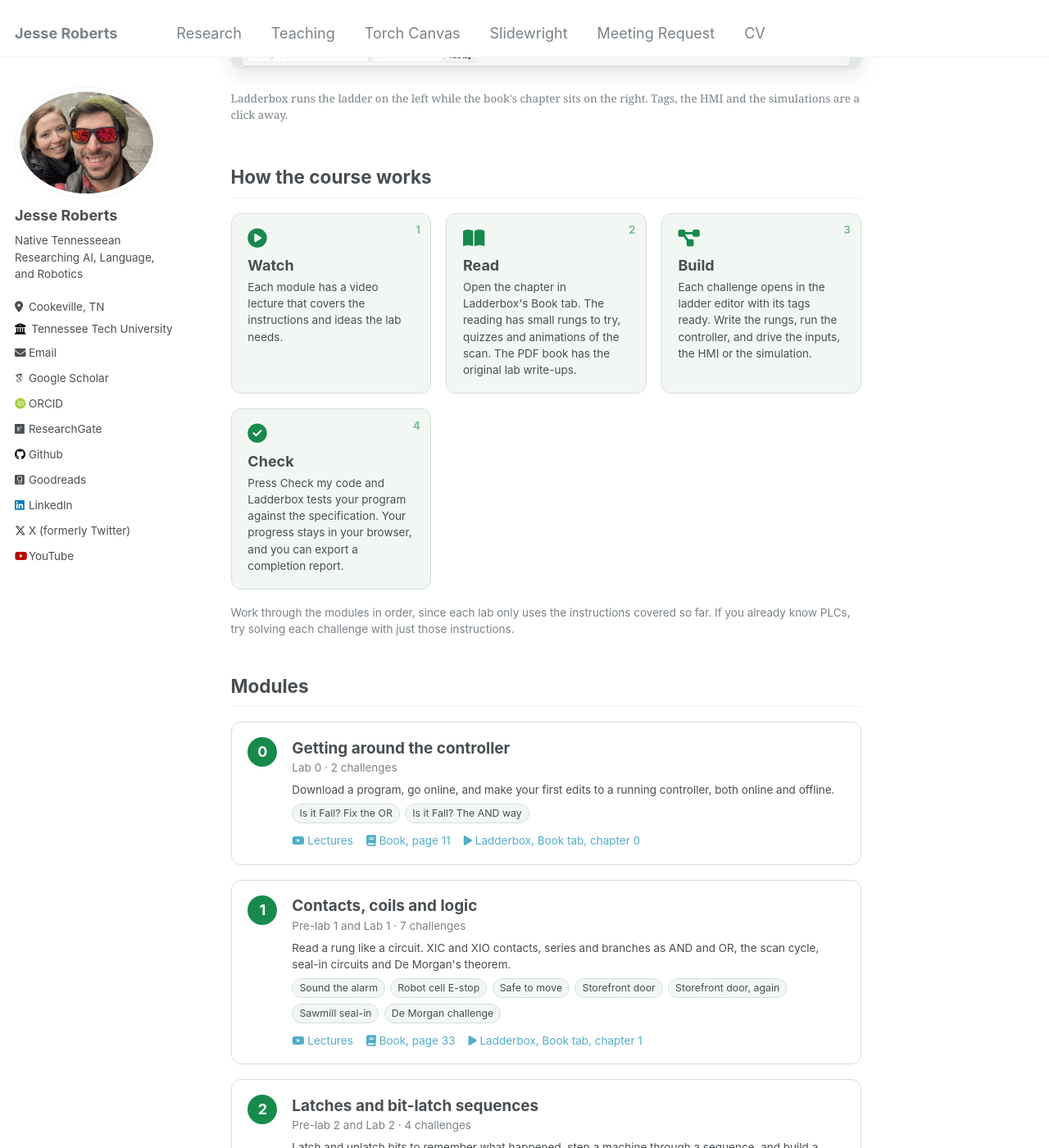
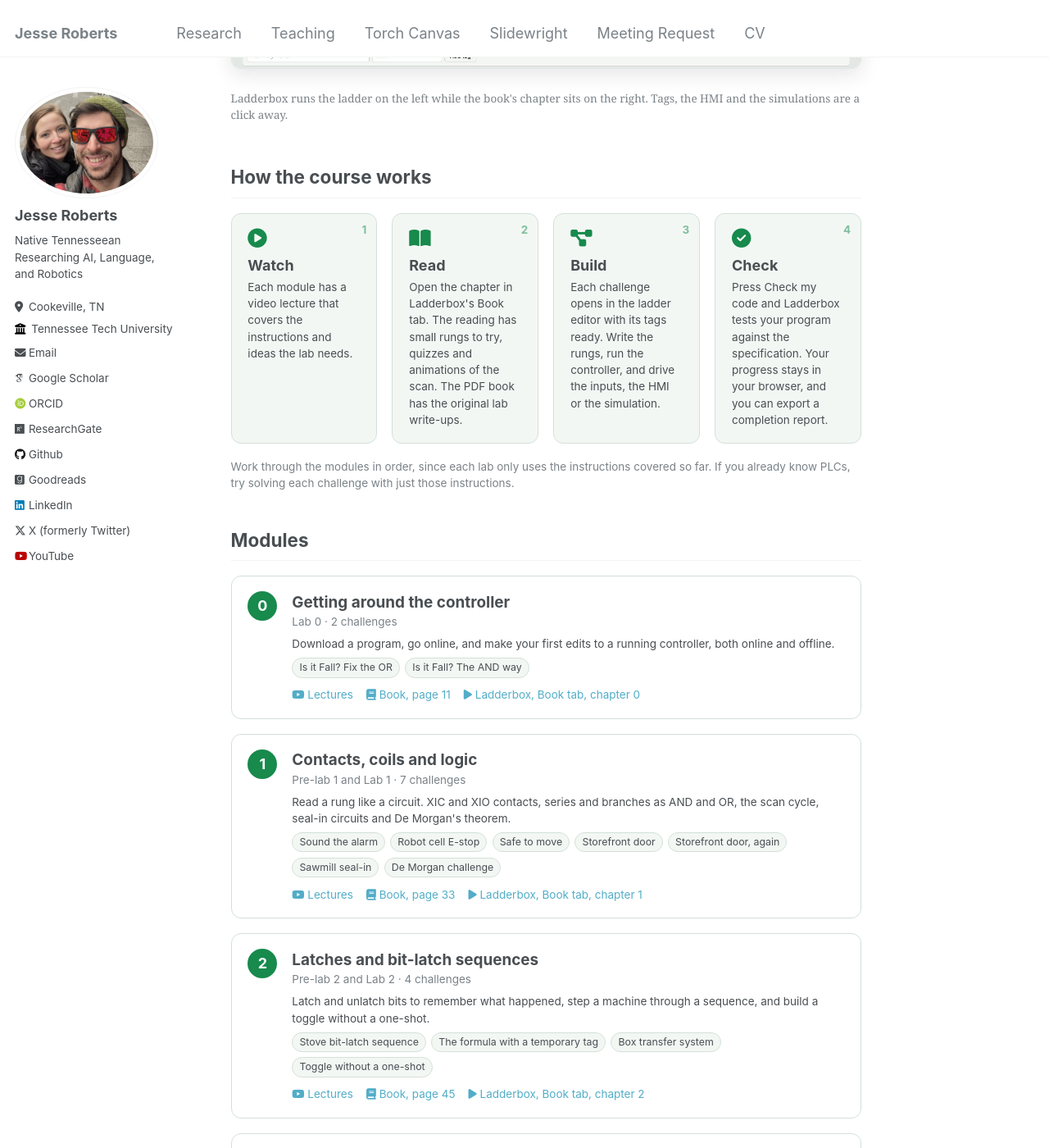
Before and after one commit to JesseTNRoberts/New-site-test, a Jekyll site: the page built from _pages/plc-course.html, in a window 1280 px wide and 1400 px high, scrolled down 840 px. Shown: the whole window at 82% size. Built offline with Jekyll 4.4.1, drawn with Linux system fonts in a browser that asks for light colours; some web fonts are replaced.

Commit message:
PLC course page: full-width screenshot link, steps in one row
Co-Authored-By: Claude Opus 5.5 <noreply@anthropic.com>
Claude-Session: https://claude.ai/code/session_01BWpusD5iJ9SLaHKZ1MfBBy

```diff
--- a/_sass/_plc_course.scss
+++ b/_sass/_plc_course.scss
@@ -46,6 +46,12 @@ $plc-line: #d3e0d8;
   .plc-shot {
     margin: 0 0 2em;
 
+    /* figure is a flex box in the theme, so the link has to take the full width. */
+    > a {
+      display: block;
+      width: 100%;
+    }
+
     img {
       display: block;
       width: 100%;
@@ -65,7 +71,7 @@ $plc-line: #d3e0d8;
   .plc-steps,
   .plc-notes {
     display: grid;
-    grid-template-columns: repeat(auto-fill, minmax(200px, 1fr));
+    grid-template-columns: repeat(auto-fit, minmax(170px, 1fr));
     gap: 1em;
     margin: 1em 0 1em;
   }
```
